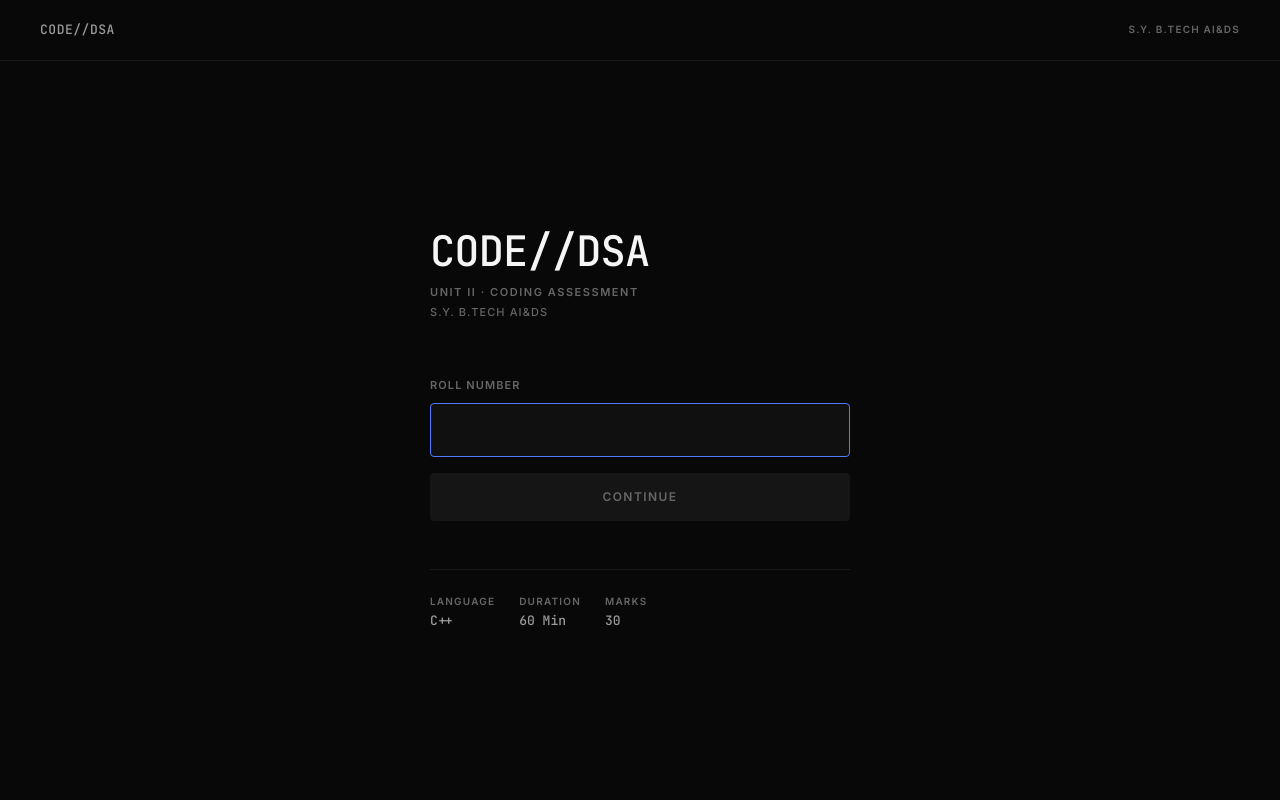
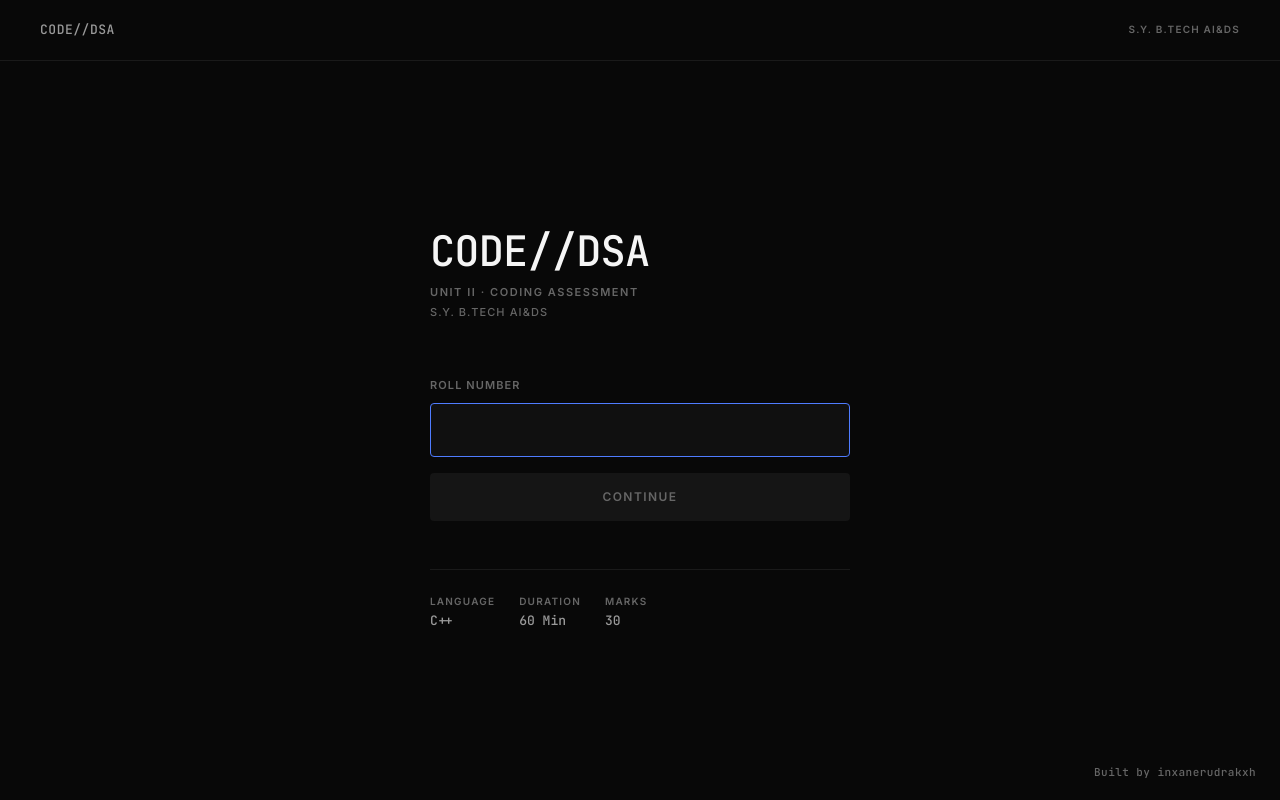
Before and after one commit to inxane-rudrakxh/codedsa, a Next.js app: page / in a window 1280 px wide. Built offline with nearby package versions, Linux system fonts and the light colour scheme.

Commit message:
Add built by signature to login page

```diff
--- a/app/page.tsx
+++ b/app/page.tsx
@@ -361,6 +361,20 @@ export default function LoginPage() {
           </div>
         </div>
       </div>
+
+      {/* Built by signature */}
+      <div style={{
+        position: 'absolute',
+        bottom: '20px',
+        right: '24px',
+        fontFamily: 'JetBrains Mono, monospace',
+        fontSize: '11px',
+        fontWeight: 500,
+        color: 'var(--text-muted)',
+        letterSpacing: '0.04em',
+      }}>
+        Built by inxanerudrakxh
+      </div>
     </main>
   );
 }
```
